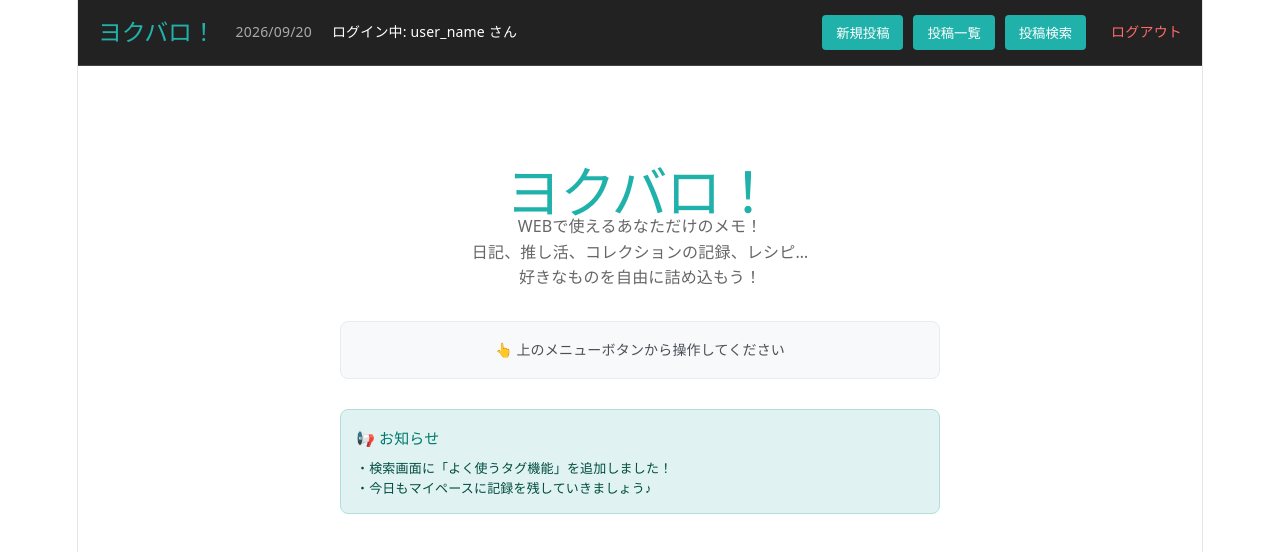
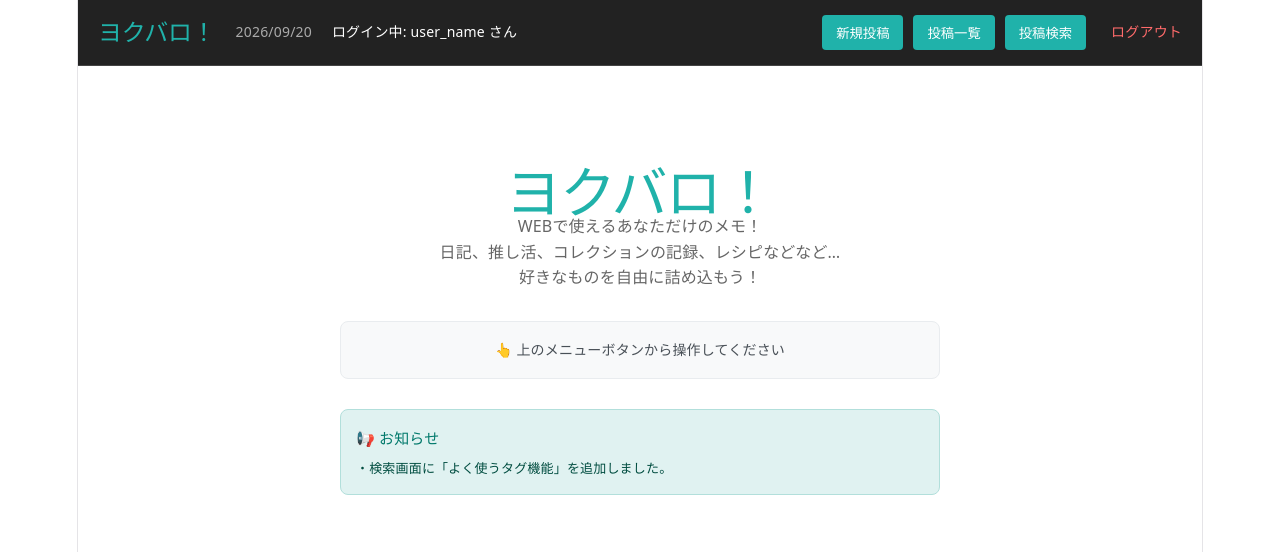
Before and after one commit to Nyama-zaki/yokubaro, a React (Vite) app in the folder frontend/: page / in a window 1280 px wide. Shown: the top 552 px of the page. Built offline with nearby package versions, Linux system fonts and the light colour scheme.

Commit message:
エラーの修正(PostForm.jsx)、軽微な修正(Top.jsx)

```diff
--- a/frontend/src/pages/PostForm.jsx
+++ b/frontend/src/pages/PostForm.jsx
@@ -1,20 +1,11 @@
-import { useState, useEffect } from "react";
+import { useState } from "react";
 import { useNavigate, useParams, Link } from "react-router-dom";
 
 function PostForm() {
-  const [title, setTitle] = useState("");
-  const [content, setContent] = useState("");
-
-  const navigate = useNavigate();
   const { id } = useParams(); // URLからIDを取得（編集のときだけ存在する）
-
-  // 編集モードかどうかを判定（idがあれば編集）
   const isEditMode = Boolean(id);
 
-  // 編集モードの場合、初期データを読み込む処理
-  useEffect(() => {
-    if (isEditMode) {
-      // 本来はデータベースやAPIから取得しますが、今回は仮のデータを使用
+  // 仮のデータ（コンポーネントの外、またはuseStateの前に定義）
   const dummyPosts = {
     1: {
       title: "ヨクバロの第一歩！",
@@ -23,18 +14,19 @@ function PostForm() {
     },
     2: {
       title: "ランチの記録",
-          content:
-            "今日のラーメンは美味しかった。次は違う味も試してみたいです。",
+      content: "今日のラーメンは美味しかった。次は違う味も試してみたいです。",
     },
   };
 
-      const postToEdit = dummyPosts[id];
-      if (postToEdit) {
-        setTitle(postToEdit.title);
-        setContent(postToEdit.content);
-      }
-    }
-  }, [id, isEditMode]);
+  // 💡 編集モードなら該当データを、新規なら空文字を最初から初期値としてセットする
+  const initialPost = isEditMode
+    ? dummyPosts[id] || { title: "", content: "" }
+    : { title: "", content: "" };
+
+  const [title, setTitle] = useState(initialPost.title);
+  const [content, setContent] = useState(initialPost.content);
+
+  const navigate = useNavigate();
 
   // フォーム送信時の処理
   const handleSubmit = (e) => {
--- a/frontend/src/pages/Top.jsx
+++ b/frontend/src/pages/Top.jsx
@@ -22,7 +22,7 @@ function Top() {
       >
         WEBで使えるあなただけのメモ！
         <br />
-        日記、推し活、コレクションの記録、レシピ…
+        日記、推し活、コレクションの記録、レシピなどなど…
         <br />
         好きなものを自由に詰め込もう！
       </p>
@@ -63,9 +63,8 @@ function Top() {
             lineHeight: "1.5",
           }}
         >
-          ・検索画面に「よく使うタグ機能」を追加しました！
+          ・検索画面に「よく使うタグ機能」を追加しました。
           <br />
-          ・今日もマイペースに記録を残していきましょう♪
         </p>
       </div>
     </div>
```
Lines whose indentation alone changed are shown as unchanged.
